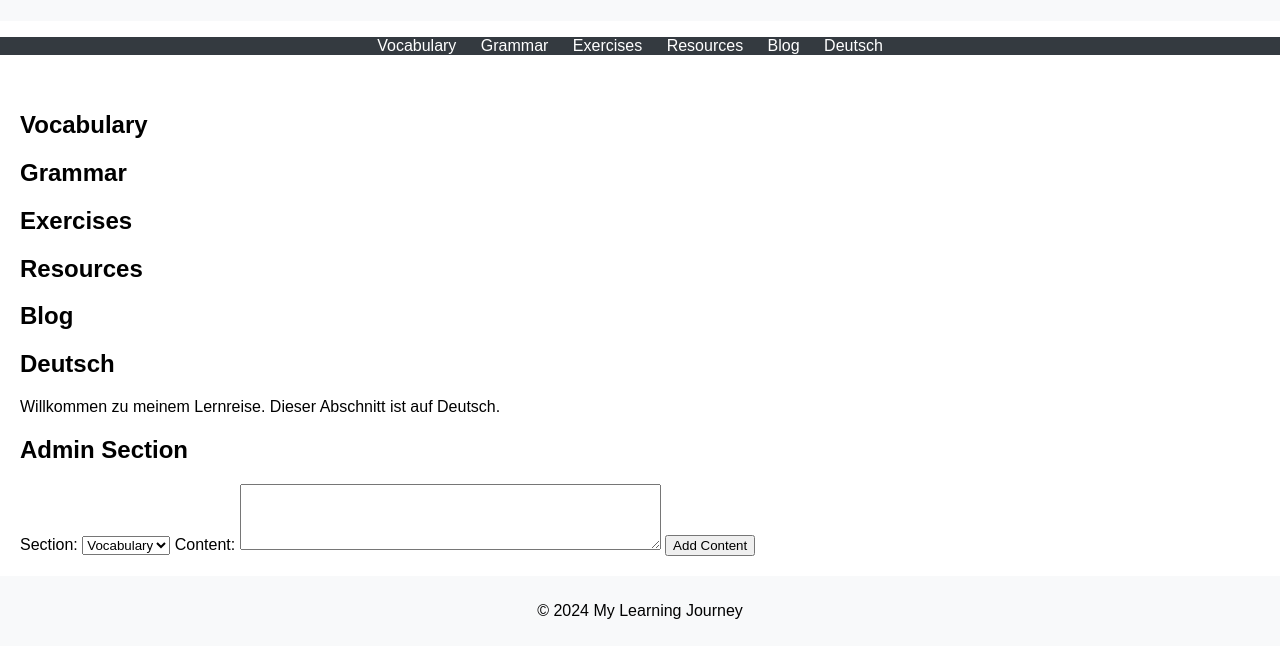
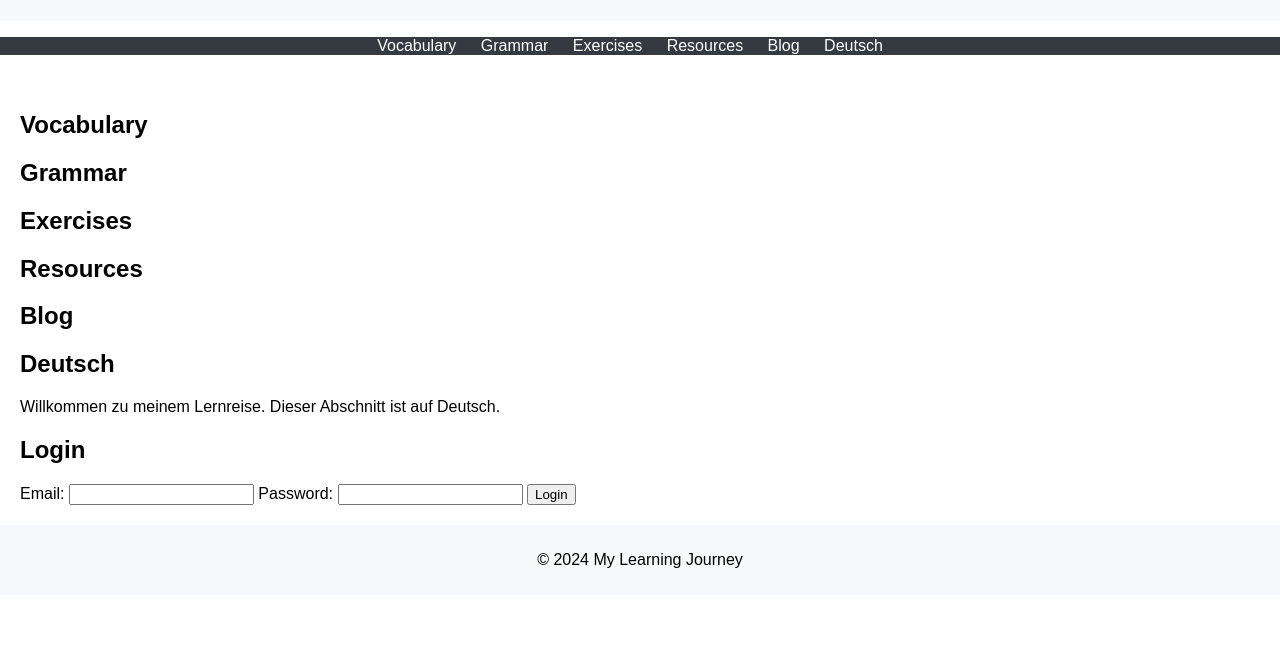
Before and after one commit to EselsbergDeutschLearner/EselsbergDeutschLearner.github.io, a website with bundled scripts: page index.html in a window 1280 px wide. Shown: the part 99-756 px from the top of the page. Built offline with nearby package versions, Linux system fonts and the light colour scheme.

Commit message:
firebase restricting access by anyone from public

```diff
--- a/index.html
+++ b/index.html
@@ -5,17 +5,16 @@
     <title>My Learning Journey</title>
     <link rel="stylesheet" type="text/css" href="styles.css">
     <script src="https://www.gstatic.com/firebasejs/9.6.1/firebase-app.js"></script>
+    <script src="https://www.gstatic.com/firebasejs/9.6.1/firebase-auth.js"></script>
     <script src="https://www.gstatic.com/firebasejs/9.6.1/firebase-firestore.js"></script>
     <script src="scripts.js" defer></script>
     <script>
         document.addEventListener('DOMContentLoaded', () => {
-            // Set Content Security Policy
             let metaCSP = document.createElement('meta');
             metaCSP.httpEquiv = "Content-Security-Policy";
-            metaCSP.content = "default-src 'self'; script-src 'self' https://www.gstatic.com/firebasejs/9.6.1/firebase-app.js https://www.gstatic.com/firebasejs/9.6.1/firebase-firestore.js;";
+            metaCSP.content = "default-src 'self'; script-src 'self' https://www.gstatic.com/firebasejs/9.6.1/firebase-app.js https://www.gstatic.com/firebasejs/9.6.1/firebase-firestore.js https://www.gstatic.com/firebasejs/9.6.1/firebase-auth.js;";
             document.head.appendChild(metaCSP);
 
-            // Set X-Content-Type-Options
             let metaXCTO = document.createElement('meta');
             metaXCTO.httpEquiv = "X-Content-Type-Options";
             metaXCTO.content = "nosniff";
@@ -57,7 +56,7 @@
             <h2>Deutsch</h2>
             <p>Willkommen zu meinem Lernreise. Dieser Abschnitt ist auf Deutsch.</p>
         </section>
-        <section id="admin">
+        <section id="adminSection" style="display: none;">
             <h2>Admin Section</h2>
             <form id="adminForm">
                 <label for="section">Section:</label>
@@ -73,6 +72,16 @@
                 <button type="submit">Add Content</button>
             </form>
         </section>
+        <section id="loginSection">
+            <h2>Login</h2>
+            <form id="loginForm">
+                <label for="email">Email:</label>
+                <input type="email" id="email" name="email" required>
+                <label for="password">Password:</label>
+                <input type="password" id="password" name="password" required>
+                <button type="submit">Login</button>
+            </form>
+        </section>
     </main>
     <footer>
         <p>&copy; 2024 My Learning Journey</p>
```
